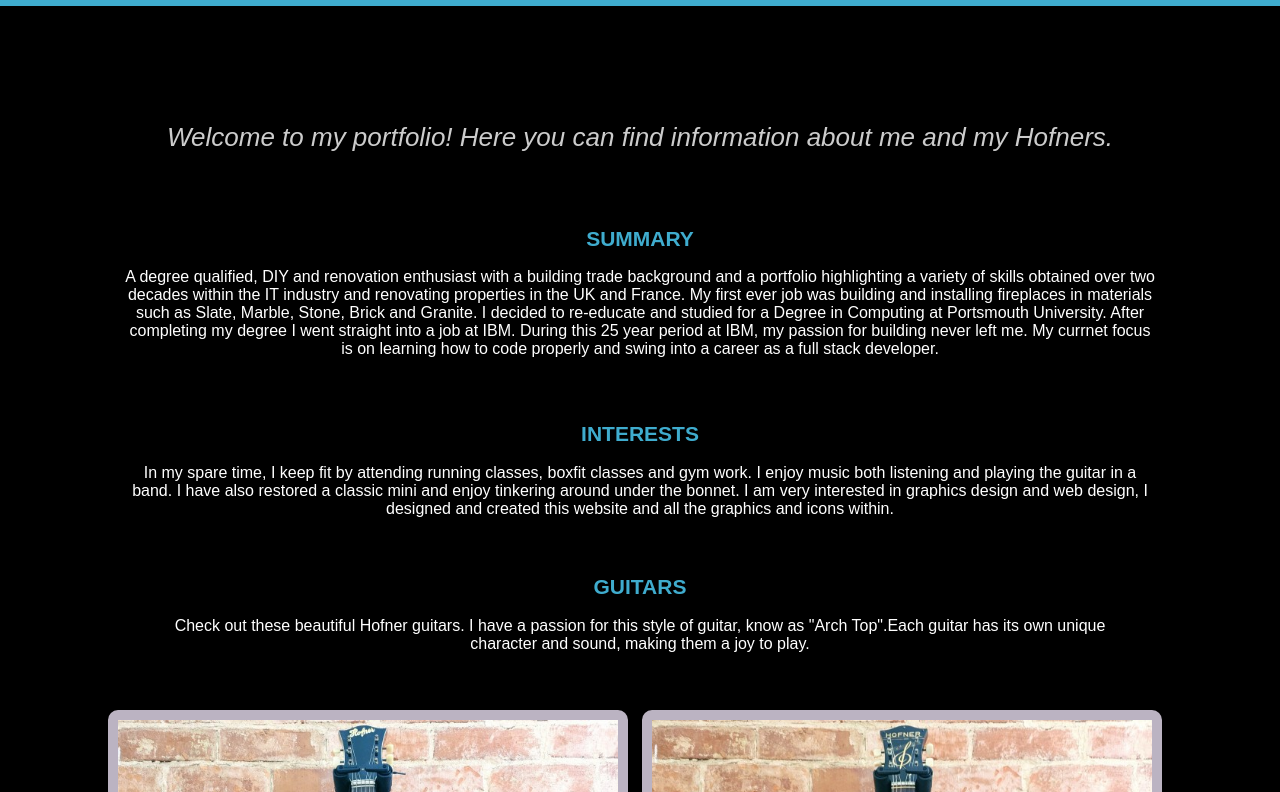
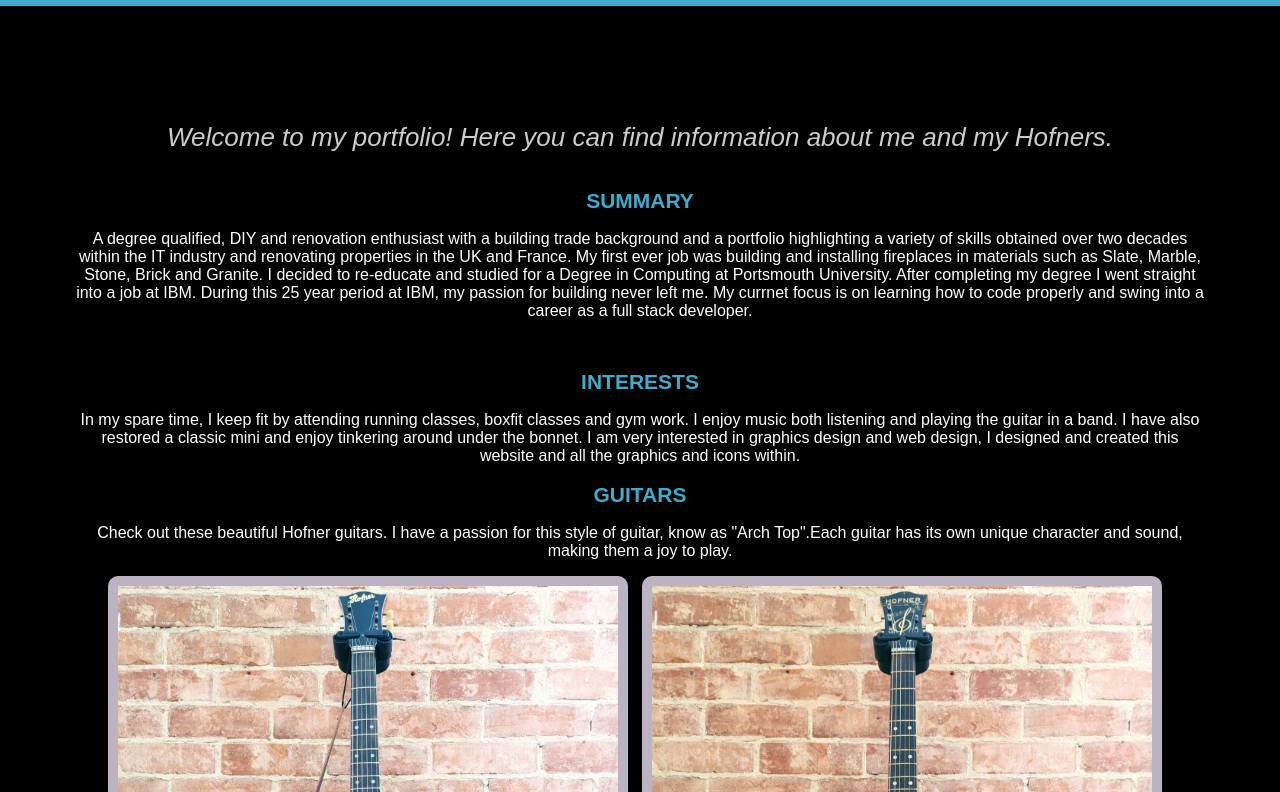
Before and after one commit to JamesBampton/challenges, a plain HTML site: page challenge-wk1/index.html in a window 1280 px wide. Shown: the part 160-952 px from the top of the page. Drawn offline with Linux system fonts and the light colour scheme.

Commit message:
changed margin in center class from 5% to 1% - Gaps was too large betwenn paragraphs

```diff
--- a/challenge-wk1/index.html
+++ b/challenge-wk1/index.html
@@ -54,22 +54,30 @@
                 developer.
             </p>
         </div>
-
-        <div id="interests" class="center">
+        <div id="interests"></div>
+        <br>
+        <div class="center">
             <h2 style="text-align: center; color:#3facce">INTERESTS</h2> <!-- Example in line style -->
-            <p style="font-size: 16px;" ;>In my spare time, I keep fit by attending running classes, boxfit classes and
-                gym work. I enjoy music both listening and playing the guitar in a band. I have also restored a classic
+            <p style="font-size: 16px;" ;>In my spare time, I keep fit by attending running classes, boxfit classes
+                and
+                gym work. I enjoy music both listening and playing the guitar in a band. I have also restored a
+                classic
                 mini and enjoy tinkering around under the bonnet.
-                I am very interested in graphics design and web design, I designed and created this website and all the
+                I am very interested in graphics design and web design, I designed and created this website and all
+                the
                 graphics and icons within.
             </p>
+        </div>
 
-            <div id="guitars" class="center">
-                <h2 style="text-align: center; color:#3facce">GUITARS</h2> <!-- Example in line style -->
-                <p style="font-size: 16px;" ;>Check out these beautiful Hofner guitars.
-                    I have a passion for this style of guitar, know as "Arch Top".Each guitar has its own unique
-                    character and sound, making them a joy to play.
-                </p>
+        <div class="center">
+            <div id="guitars">
+                <div class="center">
+                    <h2 style="text-align: center; color:#3facce">GUITARS</h2> <!-- Example in line style -->
+                    <p style="font-size: 16px;" ;>Check out these beautiful Hofner guitars.
+                        I have a passion for this style of guitar, know as "Arch Top".Each guitar has its own unique
+                        character and sound, making them a joy to play.
+                    </p>
+                </div>
             </div>
 
 
--- a/challenge-wk1/styles/my-styles.css
+++ b/challenge-wk1/styles/my-styles.css
@@ -99,7 +99,7 @@
         color: white;
         padding: 0px;
         background-color: #000;
-        margin: 5%
+        margin: 1%
     }
 
     .center p {
```
